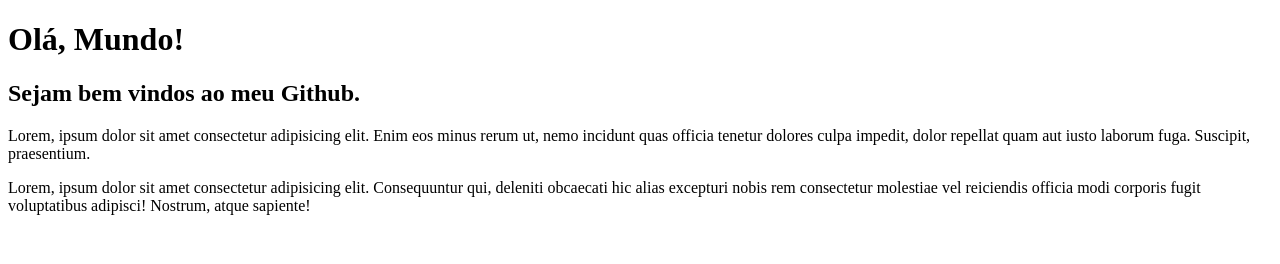
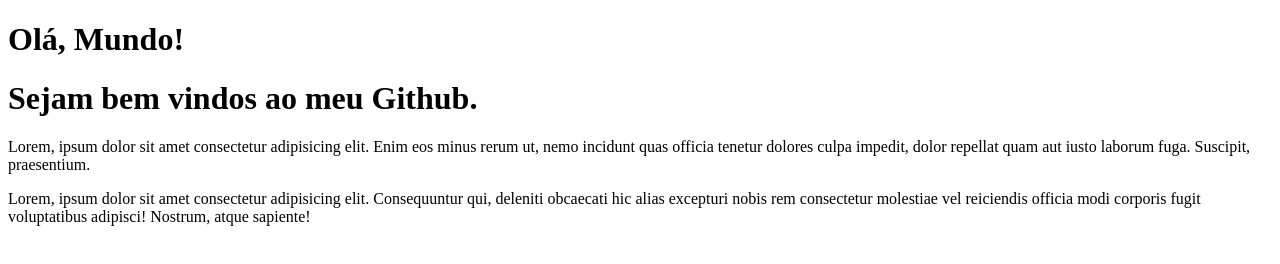
Before and after one commit to MarciDevCode/Ola-Mundo, a plain HTML site: page site exemplo 01/index.html in a window 1280 px wide. Drawn offline with Linux system fonts and the light colour scheme.

Commit message:
Alterações no INDEX

```diff
--- a/site exemplo 01/index.html
+++ b/site exemplo 01/index.html
@@ -10,7 +10,7 @@
 
 <body>
     <h1>Olá, Mundo!</h1>
-    <h2>Sejam bem vindos ao meu Github.</h2>
+    <h1>Sejam bem vindos ao meu Github.</h1>
 
         <p>Lorem, ipsum dolor sit amet consectetur adipisicing elit. Enim eos minus rerum ut, nemo incidunt quas officia tenetur dolores culpa impedit, dolor repellat quam aut iusto laborum fuga. Suscipit, praesentium.</p>
         <p>Lorem, ipsum dolor sit amet consectetur adipisicing elit. Consequuntur qui, deleniti obcaecati hic alias excepturi nobis rem consectetur molestiae vel reiciendis officia modi corporis fugit voluptatibus adipisci! Nostrum, atque sapiente!</p>
```
